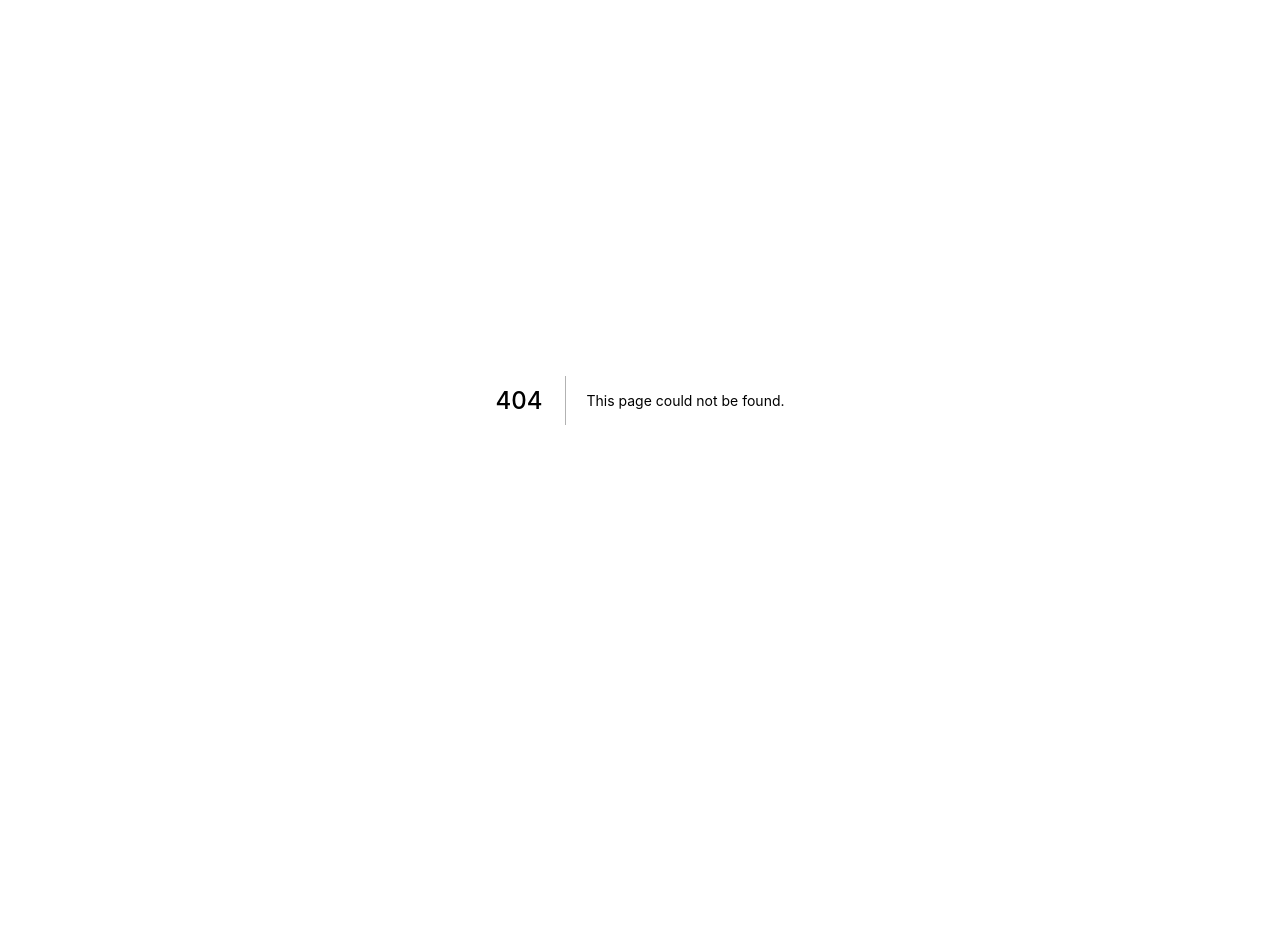
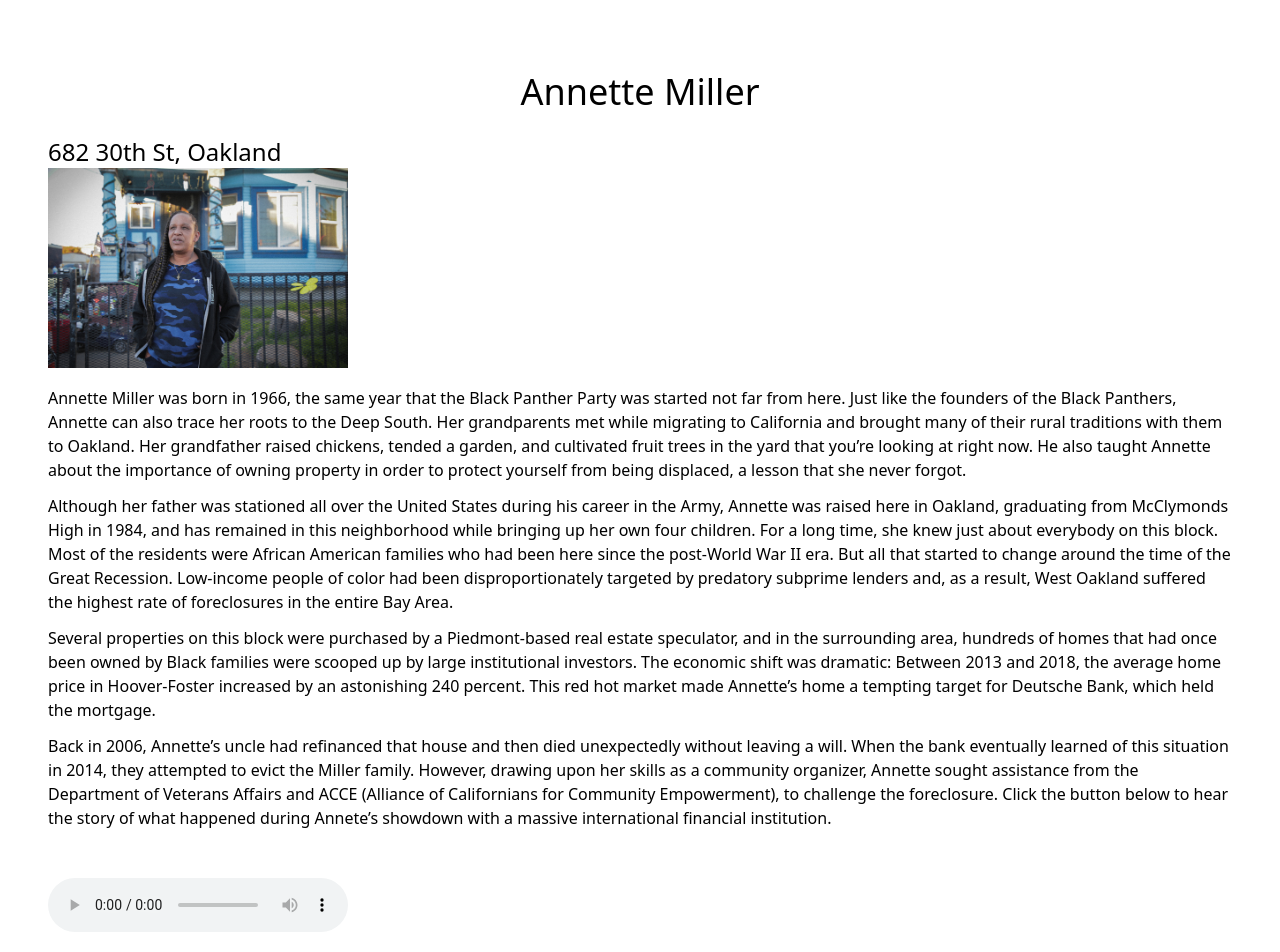
Before and after one commit to travis/black-liberation-tour, a Next.js app: page /places/annette-miller in a window 1280 px wide. Before the commit this address had no page. Shown: the top 952 px of the page. Before the commit the page ends 800 px from the top, so only its background shows below. Built offline with nearby package versions, Linux system fonts and the light colour scheme.

Commit message:
add Annette Miller

```diff
--- a/pages/index.jsx
+++ b/pages/index.jsx
@@ -14,12 +14,22 @@ export default function Home() {
         <h1 className="text-6xl text-center p-6">Black Liberation Walking Tour</h1>
         <div className="mt-12 flex flex-row">
           <Link href="/places/flints">
-            <a>
+            <a className="p-6">
               <div>
                 <h2 className="text-3xl text-center mb-6">
                   Flint’s BBQ
                 </h2>
-                <Image src="/places/flints.jpg" height={300} width={300} />
+                <Image src="/places/flints.jpg" height={222} width={300} />
+              </div>
+            </a>
+          </Link>
+          <Link href="/places/annette-miller">
+            <a className="p-6">
+              <div>
+                <h2 className="text-3xl text-center mb-6">
+                  Annette Miller
+                </h2>
+                <Image src="/places/annette-miller.jpg" height={200} width={300} />
               </div>
             </a>
           </Link>
--- /dev/null
+++ b/pages/places/annette-miller.jsx
@@ -0,0 +1,46 @@
+import Head from 'next/head'
+import Image from 'next/image'
+import Link from 'next/link'
+
+export default function Home() {
+  return (
+    <div className="">
+      <Head>
+        <title>Black Liberation Tour: Annette Miller</title>
+        <link rel="icon" href="/favicon.ico" />
+      </Head>
+
+      <main className="p-12">
+        <h1 className="text-4xl text-center p-6">Annette Miller</h1>
+        <h3 className="text-2xl">682 30th St, Oakland</h3>
+
+        <Image className="float-right" src="/places/annette-miller.jpg" height={200} width={300} />
+
+        <p className="my-3">
+          Annette Miller was born in 1966, the same year that the Black Panther Party was started not far from here. Just like the founders of the Black Panthers, Annette can also trace her roots to the Deep South. Her grandparents met while migrating to California and brought many of their rural traditions with them to Oakland. Her grandfather raised chickens, tended a garden, and cultivated fruit trees in the yard that you’re looking at right now. He also taught Annette about the importance of owning property in order to protect yourself from being displaced, a lesson that she never forgot.
+        </p>
+
+        <p className="my-3">
+          Although her father was stationed all over the United States during his career in the Army, Annette was raised here in Oakland, graduating from McClymonds High in 1984, and has remained in this neighborhood while bringing up her own four children. For a long time, she knew just about everybody on this block. Most of the residents were African American families who had been here since the post-World War II era. But all that started to change around the time of the Great Recession. Low-income people of color had been disproportionately targeted by predatory subprime lenders and, as a result, West Oakland suffered the highest rate of foreclosures in the entire Bay Area.
+        </p>
+
+        <p className="my-3">
+          Several properties on this block were purchased by a Piedmont-based real estate speculator, and in the surrounding area, hundreds of homes that had once been owned by Black families were scooped up by large institutional investors. The economic shift was dramatic: Between 2013 and 2018, the average home price in Hoover-Foster increased by an astonishing 240 percent. This red hot market made Annette’s home a tempting target for Deutsche Bank, which held the mortgage.
+        </p>
+
+        <p className="my-3">
+          Back in 2006, Annette’s uncle had refinanced that house and then died unexpectedly without leaving a will. When the bank eventually learned of this situation in 2014, they attempted to evict the Miller family. However, drawing upon her skills as a community organizer, Annette sought assistance from the Department of Veterans Affairs and ACCE (Alliance of Californians for Community Empowerment), to challenge the foreclosure. Click the button below to hear the story of what happened during Annete’s showdown with a massive international financial institution.
+        </p>
+        <audio controls className="my-12">
+          <source src="/audio/flints.mp3" type="audio/mpeg" />
+          Your browser does not support the audio element.
+        </audio>
+        <Link href="/places/nextstop">
+          <a className="btn py-1">Go to the next stop!</a>
+        </Link>
+      </main>
+      <footer className="">
+      </footer>
+    </div>
+  )
+}
--- a/pages/places/flints.jsx
+++ b/pages/places/flints.jsx
@@ -14,7 +14,7 @@ export default function Home() {
         <h1 className="text-4xl text-center p-6">Flint’s BBQ</h1>
         <h3 className="text-2xl">3114 San Pablo Ave</h3>
 
-        <Image className="float-right" src="/places/flints.jpg" height={300} width={300} />
+        <Image className="float-right" src="/places/flints.jpg" height={222} width={300} />
 
         <p className="my-3">
           Close your eyes and imagine the sweet, smokey smell of ribs and hot links wafting out of this building and drawing a hungry crowd of BBQ lovers. Throughout the 1970s and 80s it wasn’t uncommon to see people lined up along San Pablo Ave. to get a precious plate of family-cooked food here.
```
Also changed, not shown: public/places/annette-miller.jpg (added), 1 other file (tests, documents, lock files or other folders).
